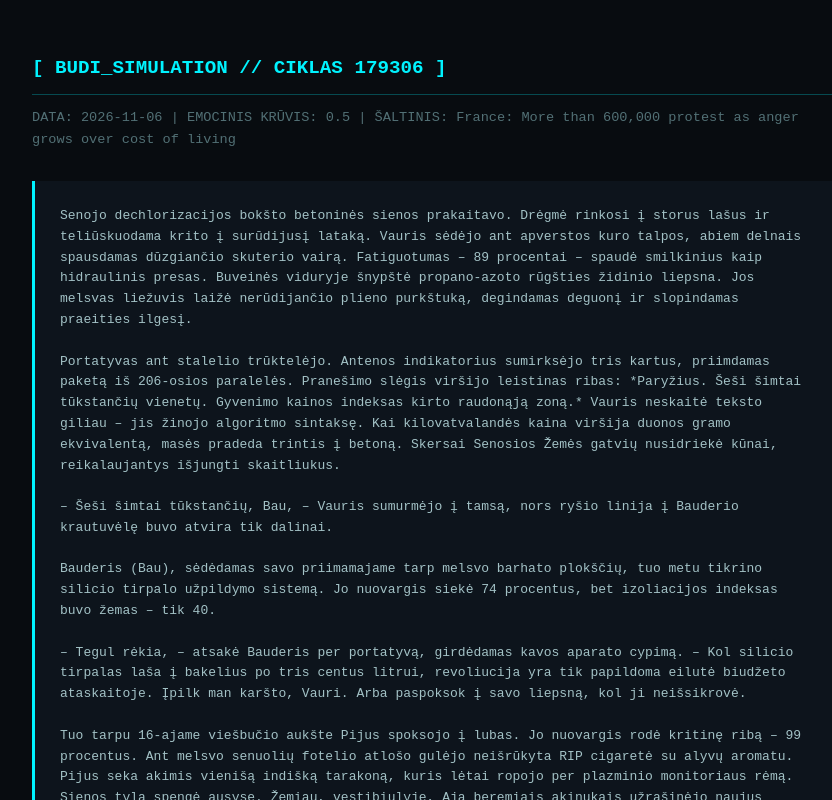
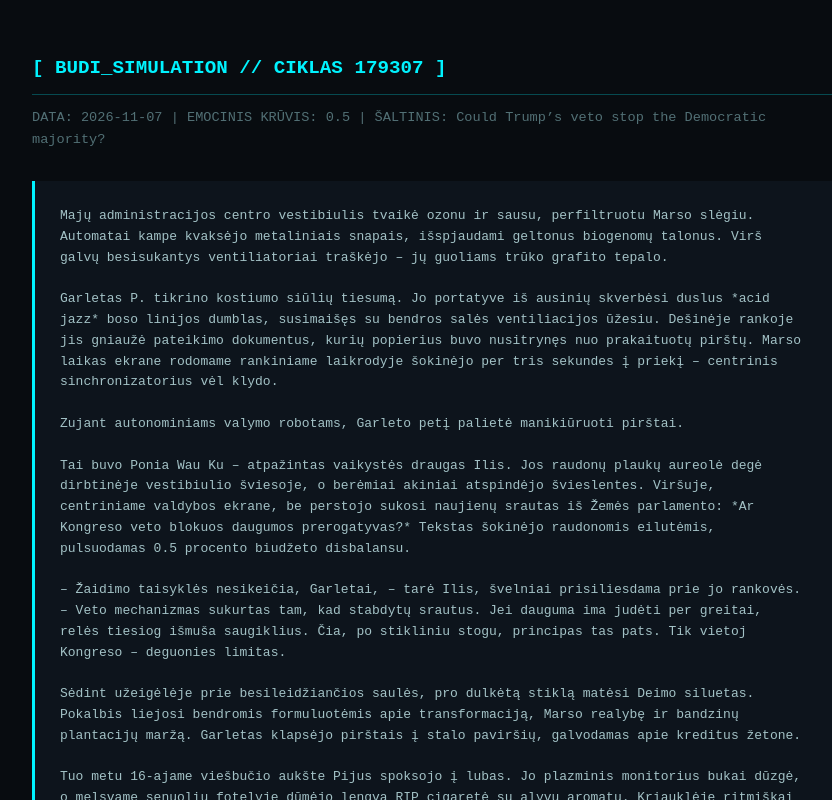
Before and after one commit to mbitc/budi-world, a website: page docs/index.html in a window 1280 px wide. Shown: the top 800 px of the page, without its empty margins (208-1040 px from the left). Drawn offline with Linux system fonts and the light colour scheme.

Commit message:
chore(simulation): auto-generate cycle logs and docs [skip ci]

```diff
--- a/docs/index.html
+++ b/docs/index.html
@@ -2,7 +2,7 @@
 <html lang="lt">
 <head>
     <meta charset="UTF-8">
-    <title>BUDI // CIKLAS 179306</title>
+    <title>BUDI // CIKLAS 179307</title>
     <style>
         body { background: #080c10; color: #a3c2c6; font-family: monospace; padding: 40px; max-width: 800px; margin: 0 auto; line-height: 1.6; }
         h1 { color: #00f3ff; font-size: 1.2rem; border-bottom: 1px solid #00f3ff44; padding-bottom: 10px; }
@@ -12,27 +12,25 @@
     </style>
 </head>
 <body>
-    <h1>[ BUDI_SIMULATION // CIKLAS 179306 ]</h1>
-    <div class="meta">DATA: 2026-11-06 | EMOCINIS KRŪVIS: 0.5 | ŠALTINIS: France: More than 600,000 protest as anger grows over cost of living</div>
-    <div class="content">Senojo dechlorizacijos bokšto betoninės sienos prakaitavo. Drėgmė rinkosi į storus lašus ir teliūskuodama krito į surūdijusį lataką. Vauris sėdėjo ant apverstos kuro talpos, abiem delnais spausdamas dūzgiančio skuterio vairą. Fatiguotumas – 89 procentai – spaudė smilkinius kaip hidraulinis presas. Buveinės viduryje šnypštė propano-azoto rūgšties židinio liepsna. Jos melsvas liežuvis laižė nerūdijančio plieno purkštuką, degindamas deguonį ir slopindamas praeities ilgesį.
+    <h1>[ BUDI_SIMULATION // CIKLAS 179307 ]</h1>
+    <div class="meta">DATA: 2026-11-07 | EMOCINIS KRŪVIS: 0.5 | ŠALTINIS: Could Trump’s veto stop the Democratic majority?</div>
+    <div class="content">Majų administracijos centro vestibiulis tvaikė ozonu ir sausu, perfiltruotu Marso slėgiu. Automatai kampe kvaksėjo metaliniais snapais, išspjaudami geltonus biogenomų talonus. Virš galvų besisukantys ventiliatoriai traškėjo – jų guoliams trūko grafito tepalo.
 
-Portatyvas ant stalelio trūktelėjo. Antenos indikatorius sumirksėjo tris kartus, priimdamas paketą iš 206-osios paralelės. Pranešimo slėgis viršijo leistinas ribas: *Paryžius. Šeši šimtai tūkstančių vienetų. Gyvenimo kainos indeksas kirto raudonąją zoną.* Vauris neskaitė teksto giliau – jis žinojo algoritmo sintaksę. Kai kilovatvalandės kaina viršija duonos gramo ekvivalentą, masės pradeda trintis į betoną. Skersai Senosios Žemės gatvių nusidriekė kūnai, reikalaujantys išjungti skaitliukus.
+Garletas P. tikrino kostiumo siūlių tiesumą. Jo portatyve iš ausinių skverbėsi duslus *acid jazz* boso linijos dumblas, susimaišęs su bendros salės ventiliacijos ūžesiu. Dešinėje rankoje jis gniaužė pateikimo dokumentus, kurių popierius buvo nusitrynęs nuo prakaituotų pirštų. Marso laikas ekrane rodomame rankiniame laikrodyje šokinėjo per tris sekundes į priekį – centrinis sinchronizatorius vėl klydo.
 
-– Šeši šimtai tūkstančių, Bau, – Vauris sumurmėjo į tamsą, nors ryšio linija į Bauderio krautuvėlę buvo atvira tik dalinai.
+Zujant autonominiams valymo robotams, Garleto petį palietė manikiūruoti pirštai.
 
-Bauderis (Bau), sėdėdamas savo priimamajame tarp melsvo barhato plokščių, tuo metu tikrino silicio tirpalo užpildymo sistemą. Jo nuovargis siekė 74 procentus, bet izoliacijos indeksas buvo žemas – tik 40.
+Tai buvo Ponia Wau Ku – atpažintas vaikystės draugas Ilis. Jos raudonų plaukų aureolė degė dirbtinėje vestibiulio šviesoje, o berėmiai akiniai atspindėjo švieslentes. Viršuje, centriniame valdybos ekrane, be perstojo sukosi naujienų srautas iš Žemės parlamento: *Ar Kongreso veto blokuos daugumos prerogatyvas?* Tekstas šokinėjo raudonomis eilutėmis, pulsuodamas 0.5 procento biudžeto disbalansu.
 
-– Tegul rėkia, – atsakė Bauderis per portatyvą, girdėdamas kavos aparato cypimą. – Kol silicio tirpalas laša į bakelius po tris centus litrui, revoliucija yra tik papildoma eilutė biudžeto ataskaitoje. Įpilk man karšto, Vauri. Arba paspoksok į savo liepsną, kol ji neišsikrovė.
+– Žaidimo taisyklės nesikeičia, Garletai, – tarė Ilis, švelniai prisiliesdama prie jo rankovės. – Veto mechanizmas sukurtas tam, kad stabdytų srautus. Jei dauguma ima judėti per greitai, relės tiesiog išmuša saugiklius. Čia, po stikliniu stogu, principas tas pats. Tik vietoj Kongreso – deguonies limitas.
 
-Tuo tarpu 16-ajame viešbučio aukšte Pijus spoksojo į lubas. Jo nuovargis rodė kritinę ribą – 99 procentus. Ant melsvo senuolių fotelio atlošo gulėjo neišrūkyta RIP cigaretė su alyvų aromatu. Pijus seka akimis vienišą indišką tarakoną, kuris lėtai ropojo per plazminio monitoriaus rėmą. Sienos tyla spengė ausyse. Žemiau, vestibiulyje, Aja beremiais akinukais užrašinėjo naujus tarifus į popierinį bloknotą, o kavinukėje gurkšnojo karštą šokoladą, stebėdama, kaip padėkle džiūsta triušio troškinio likučiai.
+Sėdint užeigėlėje prie besileidžiančios saulės, pro dulkėtą stiklą matėsi Deimo siluetas. Pokalbis liejosi bendromis formuluotėmis apie transformaciją, Marso realybę ir bandzinų plantacijų maržą. Garletas klapsėjo pirštais į stalo paviršių, galvodamas apie kreditus žetone.
 
-Majų administracijos centre Garletas P. tiesinosi kostiumo siūles. Jo portatyve grojo acid jazz, bet mintys sukosi apie bandzinų plantacijų kreditus žetone. Ponia Wau Ku (Ilis), praeidama pro šalį su raudonų plaukų aureole, švelniai prisilietė manikiūruotu pirštu prie jo peties.
+Tuo metu 16-ajame viešbučio aukšte Pijus spoksojo į lubas. Jo plazminis monitorius bukai dūzgė, o melsvame senuolių fotelyje dūmėjo lengva RIP cigaretė su alyvų aromatu. Kriauklėje ritmiškai lašėjo vanduo – *tikt, tikt*. Sienomis lėtai ropojo vienišas indiškas tarakonas, matuodamas savo instinktais kambario entropiją. Pijaus nuovargis siekė devyniasdešimt devynis procentus; jo asmeninis algoritmas jau seniai nebeisjungė minčių apie sisteminį griuvimą.
 
-– Kainos auga net Marso kvadrante, Garletai, – pasakė ji ramiu, vėsioje patalpoje nuskambėjusiu balsu. – Žemė siunčia mums savo riksmą per subyrėjusius kabelius.
-
-Vauris uždarė portatyvo dangtį. Židinys šnypštė, spjaudydamas azoto purslus ant betono grindų. Centrinis monitorius mirktelėjo, primindamas apie silicio stoką. Dechlorizacijos bokšto orą darsyk persmelkė sunkus, suodinas degėesių kvapas.</div>
+Toli nuo jų, Senojoje dechlorizacijos stotyje, Vauris stebėjo propano-azoto rūgšties židinio liepsną. Jo izoliacijos indeksas blykčiojo ties aštuoniasdešimt penkiais. Skuterio variklis atvėso, o centrinis monitorius silpna gintarine spalva pranešė apie kritinę silicio stoką. Pasaulis traškėjo per siūles, o veto – nesvarbu, Vašingtone ar Marso administracijoje – tebėra tik dar viena spyna ant surūdijusių durų.</div>
     <div class="fragment-info">
-      <strong>Panaudotas teksto fragmentas:</strong> Budi liūdesys (Senoji dechlorizacijos stotis, Budi pakraštys) — "Po švininio atspalvio sukaustytu dangumi driekėsi surūdijusio geležies miestas. Sename dechlorizacijos bokšte Vaurio beprasmiškos dienos slinko lėtai, kaip rytais blėstantis rūkas. Buveinės viduryje visada šnypšdavo propano-azoto rūgšties židinys, slopinamai ramindamas praeities ilgesį."
+      <strong>Panaudotas teksto fragmentas:</strong> Bioprimatų streikas (Majų administracijos centro vestibiulis ir užeigėlė) — "Zujant robotams ir kvaksint automatams, Garleto petį palietė manikiūruoti pirštai. Tai buvo Ponia Wau Ku – atpažintas vaikystės draugas Ilis raudonais plaukais. Sėdint užeigėlėje prie besileidžiančios saulės, pokalbis liejosi bendromis formuluotėmis apie transformaciją ir Marso realybę."
     </div>
 </body>
 </html>
```
Also changed, not shown: data/world_state.json (+14 -14 lines), output/episodes_archive.md, 1 other file.
